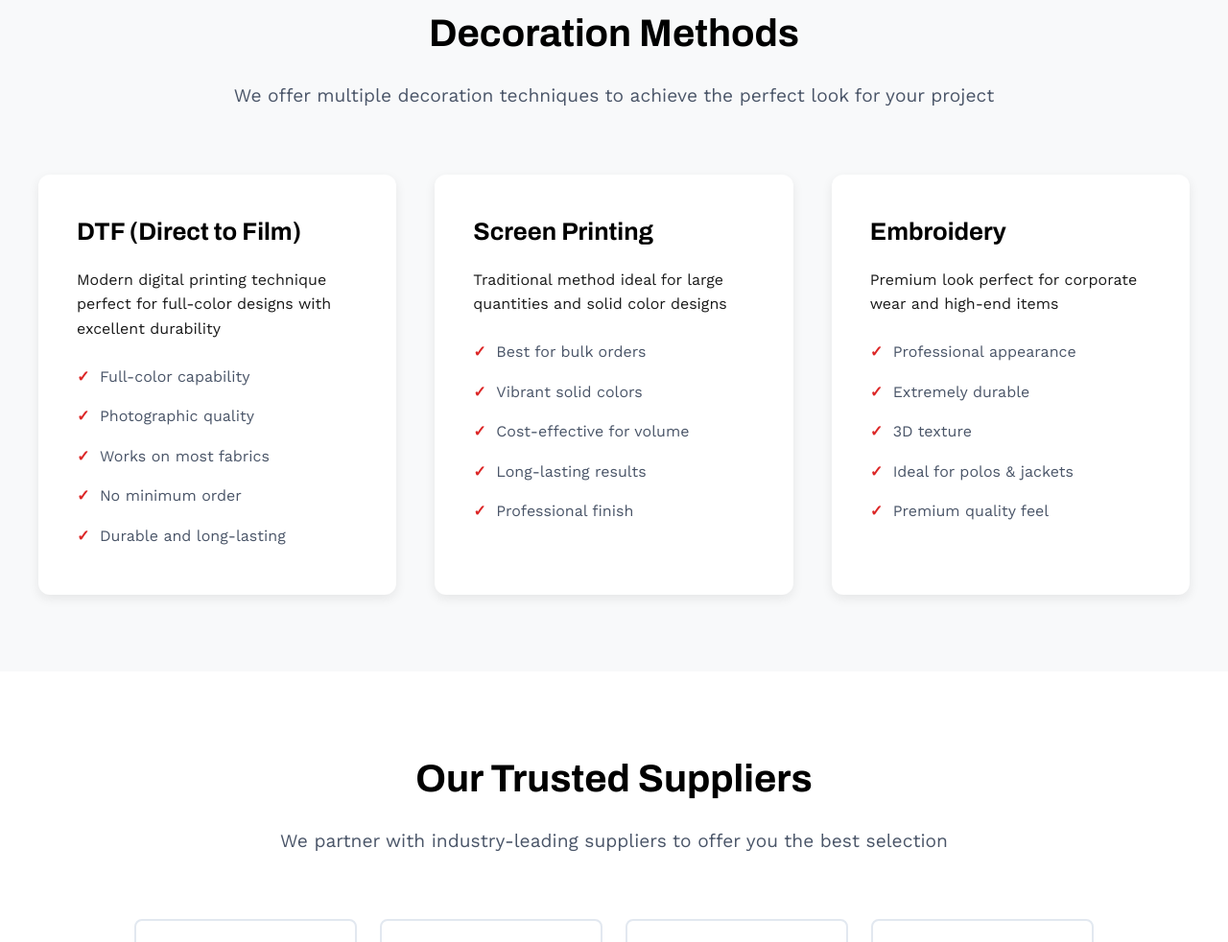
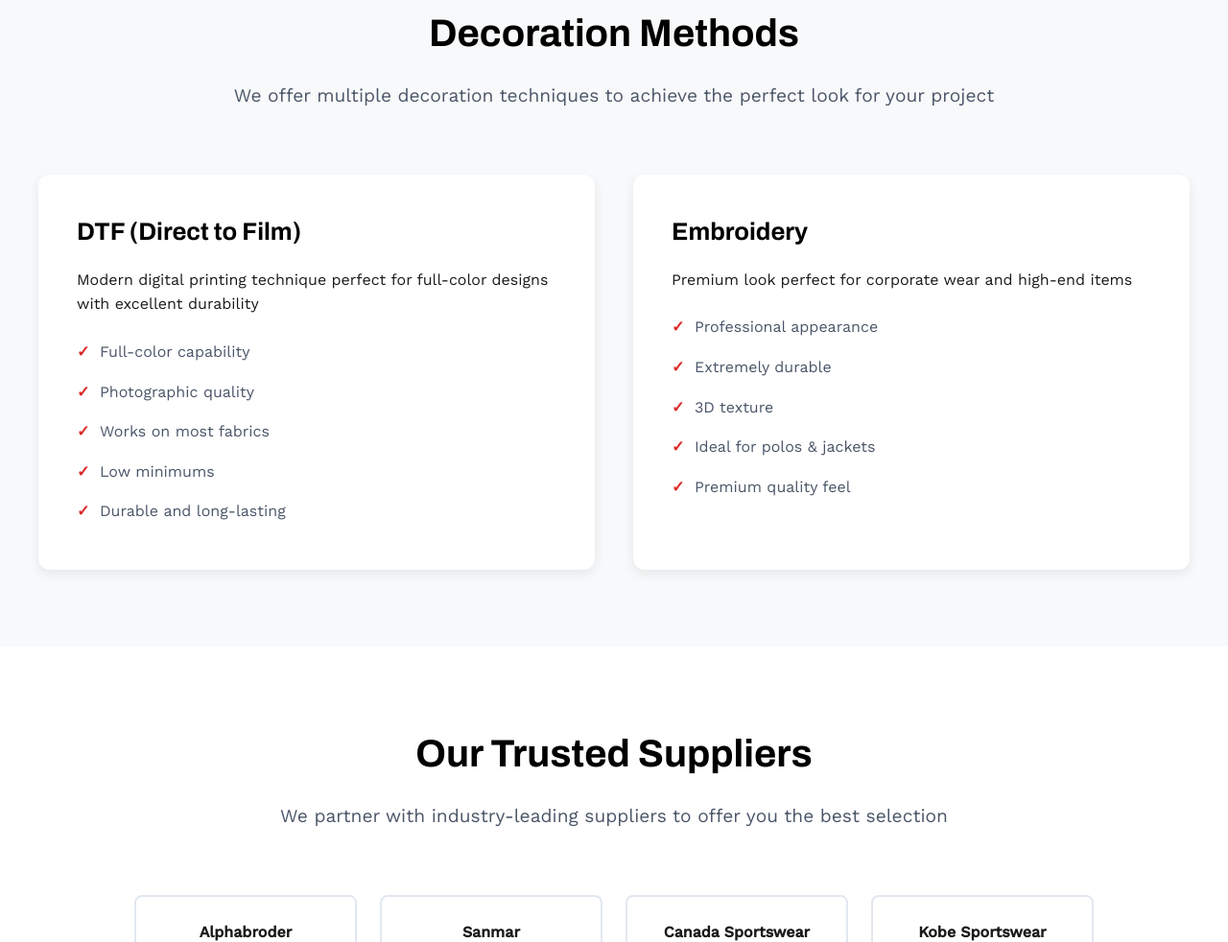
Before and after one commit to darrenholm/holmgraphics-ca, a plain HTML site: page apparel.html in a window 1280 px wide. Shown: the part 1585-2567 px from the top of the page at 96% size. Drawn offline with nearby package versions, Linux system fonts and the light colour scheme.

Commit message:
apparel: remove screen printing, soften DTF minimums

```diff
--- a/apparel.html
+++ b/apparel.html
@@ -4,7 +4,7 @@
     <meta charset="UTF-8">
     <meta name="viewport" content="width=device-width, initial-scale=1.0">
     <title>Custom Apparel & Promotional Items - Holm Graphics Inc.</title>
-    <meta name="description" content="Custom apparel, promotional items, and corporate gifts. DTF, silkscreen, and embroidery services in Southwestern Ontario.">
+    <meta name="description" content="Custom apparel, promotional items, and corporate gifts. DTF and embroidery services in Southwestern Ontario.">
     <link href="https://fonts.googleapis.com/css2?family=Archivo:wght@400;500;600;700;800&family=Work+Sans:wght@300;400;500&display=swap" rel="stylesheet">
     <style>
         :root {
@@ -150,19 +150,8 @@
                     <li>Full-color capability</li>
                     <li>Photographic quality</li>
                     <li>Works on most fabrics</li>
-                    <li>No minimum order</li>
+                    <li>Low minimums</li>
                     <li>Durable and long-lasting</li>
-                </ul>
-            </div>
-            <div class="decoration-card">
-                <h3>Screen Printing</h3>
-                <p>Traditional method ideal for large quantities and solid color designs</p>
-                <ul>
-                    <li>Best for bulk orders</li>
-                    <li>Vibrant solid colors</li>
-                    <li>Cost-effective for volume</li>
-                    <li>Long-lasting results</li>
-                    <li>Professional finish</li>
                 </ul>
             </div>
             <div class="decoration-card">
```
